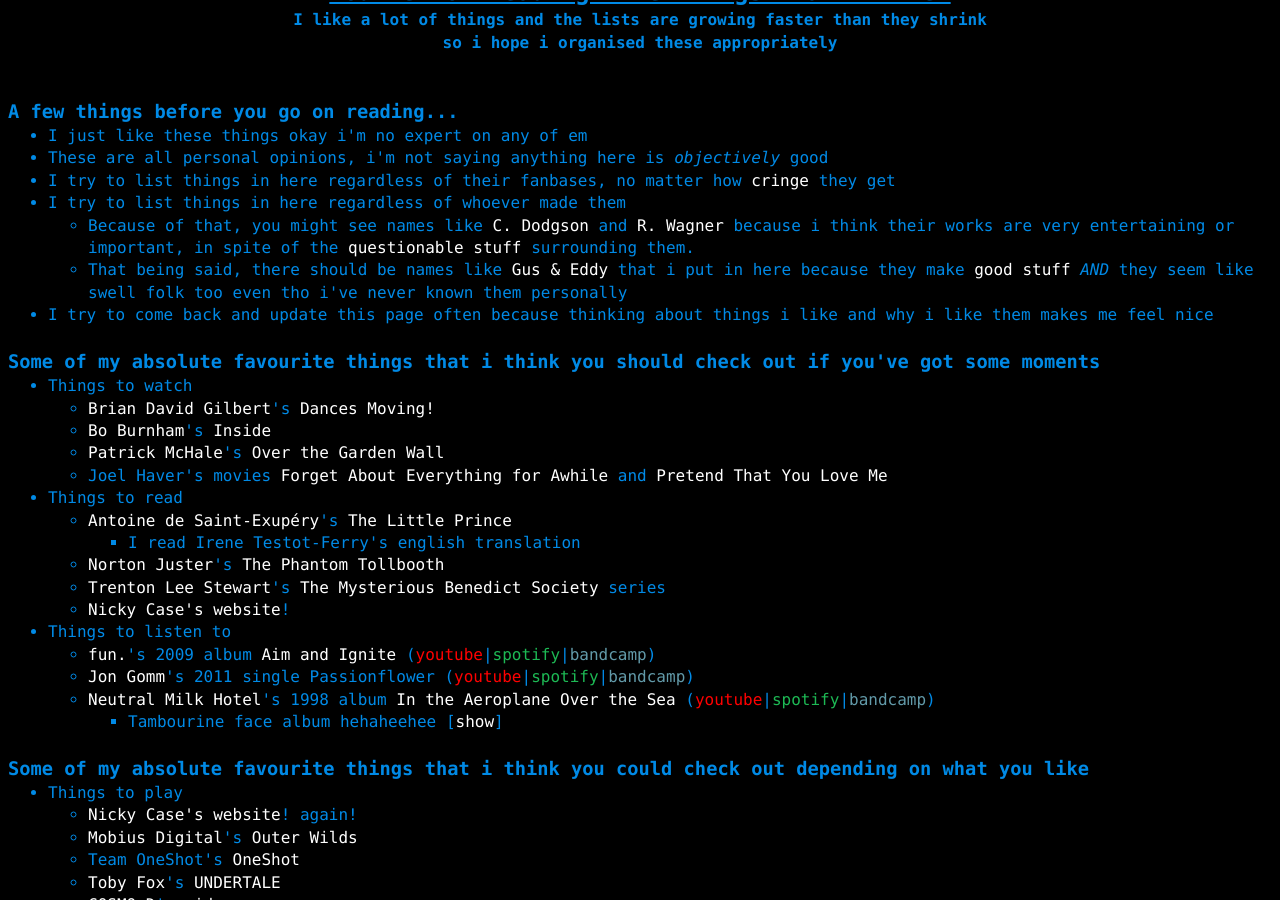
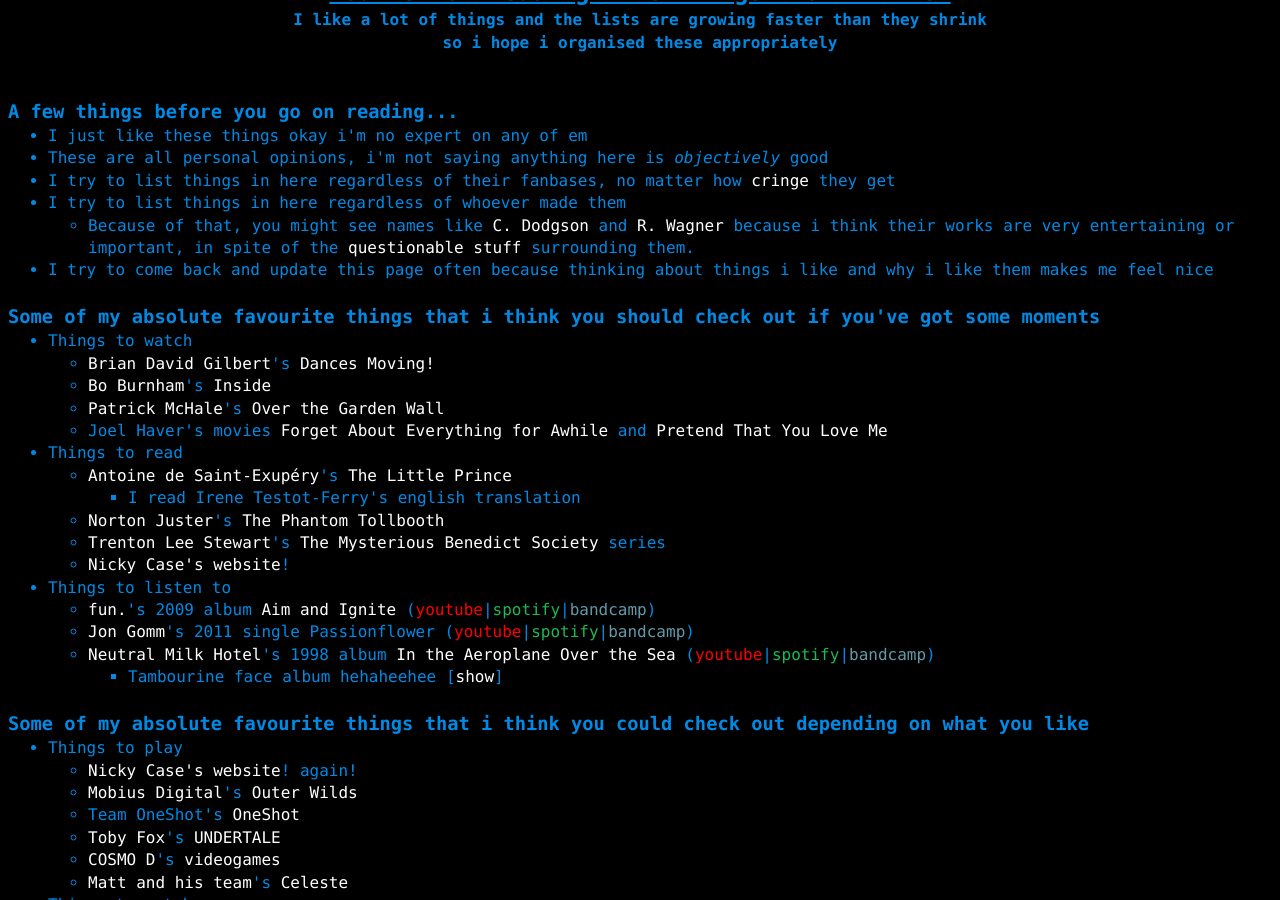
Before and after one commit to a-erfan-aa/a-erfan-aa.github.io, a Jekyll site: the page built from things-i-like.html, in a window 1280 px wide and 900 px high, scrolled down 327 px. Built offline with Jekyll 4.4.1, drawn with Linux system fonts in a browser that asks for light colours; some of the changed lines change nothing that is shown; some of the changed text lies outside the part shown.

Commit message:
Remove a line from things-i-like.html
Also update lastChanged

```diff
--- a/things-i-like.html
+++ b/things-i-like.html
@@ -2,7 +2,7 @@
 layout: default
 title: Things i like
 firstCreated: 2021/07/10
-lastChanged: 2022/03/30
+lastChanged: 2022/04/26
 ---
 <!--
 a couple scripts so filtering through the big list is easier
@@ -38,7 +38,6 @@
 			<li>I try to list things in here regardless of whoever made them
 				<ul>
 					<li>Because of that, you might see names like <a href="https://en.wikipedia.org/wiki/Lewis_Carroll">C. Dodgson</a> and <a href="https://en.wikipedia.org/wiki/Richard_Wagner">R. Wagner</a> because i think their works are very entertaining or important, in spite of the <a href="https://en.wikipedia.org/wiki/Lewis_Carroll#Controversies_and_mysteries">questionable</a> <a href="https://en.wikipedia.org/wiki/Richard_Wagner#Controversies">stuff</a> surrounding them.</li>
-					<li>That being said, there should be names like <a href="https://www.youtube.com/channel/UC9q4FW3t7AasK7o49C-Mq6w">Gus & Eddy</a> that i put in here because they make <a href="https://www.youtube.com/channel/UCpIafFPGutTAKOBHMtGen7g">good</a> <a href="https://www.youtube.com/c/EddyBurback">stuff</a> <i>AND</i> they seem like swell folk too even tho i've never known them personally</li>
 				</ul>
 			</li>
 			<li>I try to come back and update this page often because thinking about things i like and why i like them makes me feel nice</li>
```
